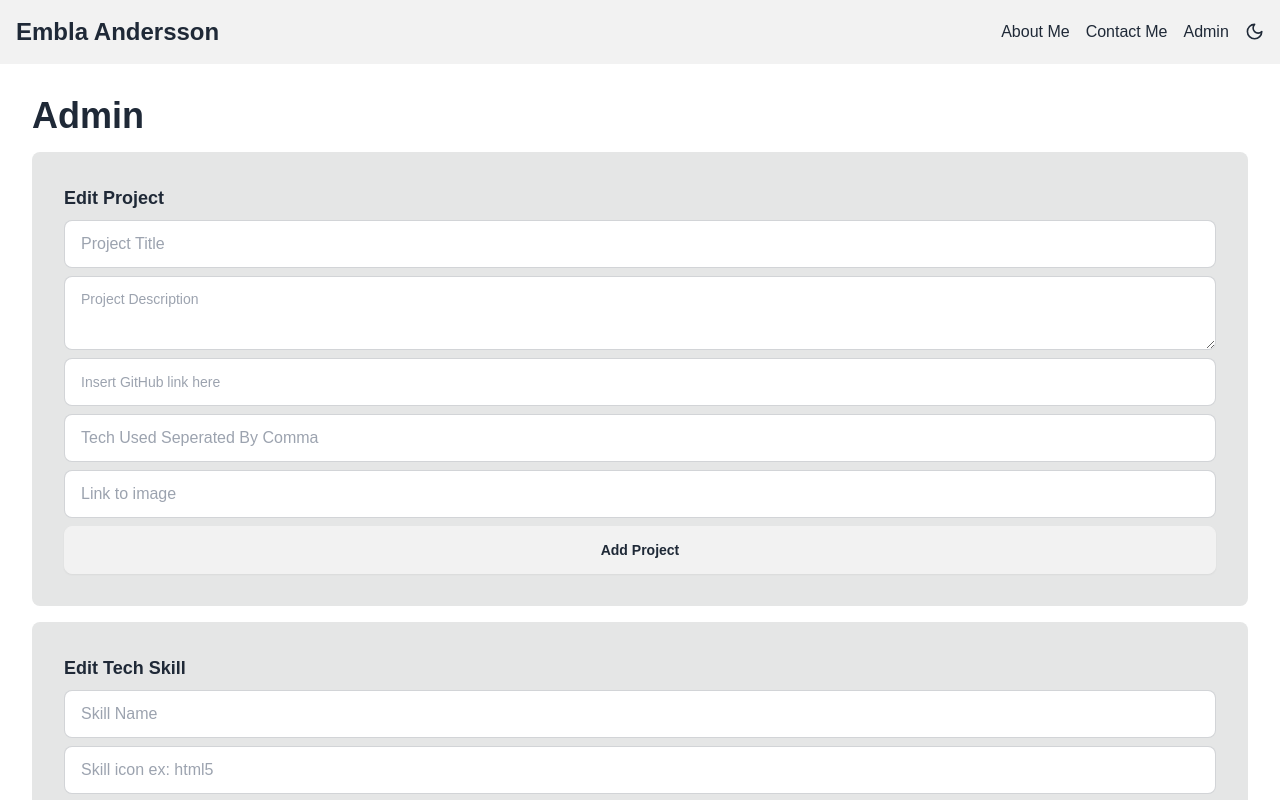
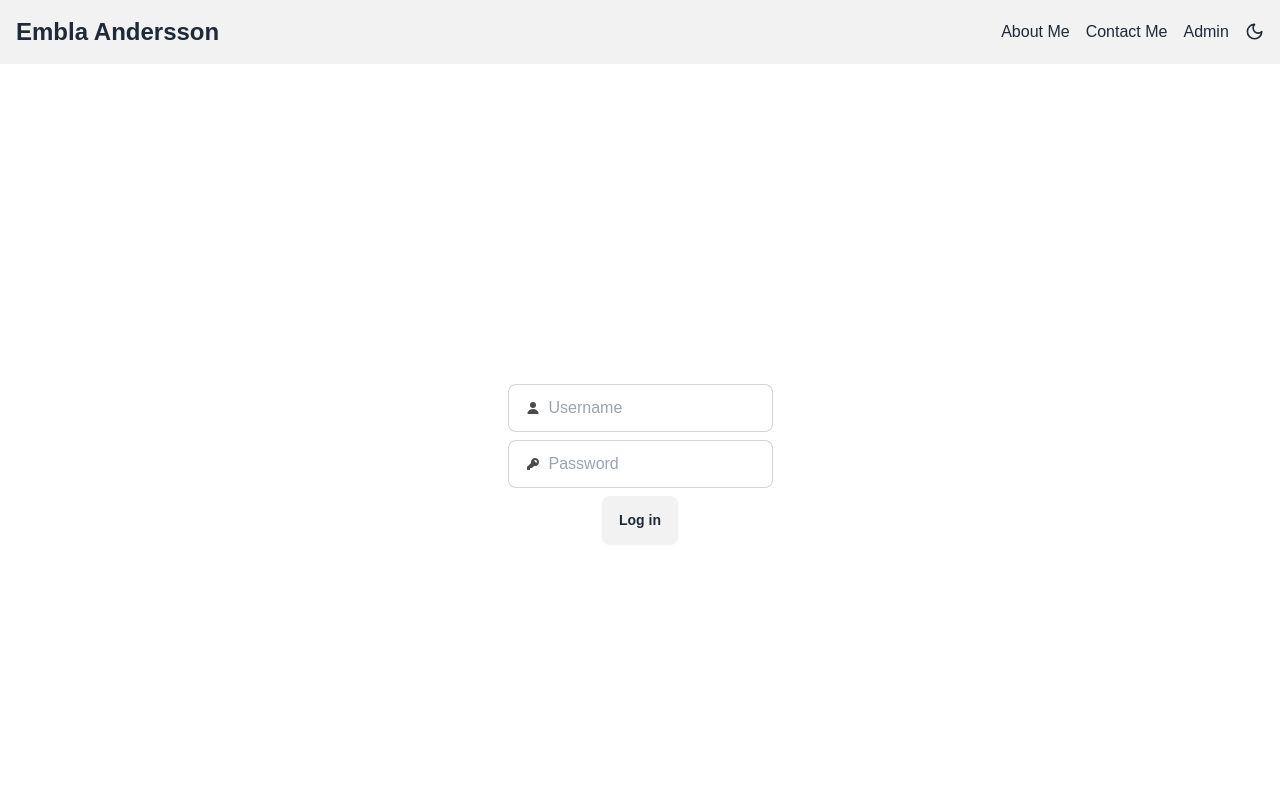
Before and after one commit to emblaah/portfolio, a Next.js app: page /admin in a window 1280 px wide. Shown: the top 800 px of the page. Built offline with nearby package versions, Linux system fonts and the light colour scheme.

Commit message:
Update login credentials

```diff
--- a/pages/admin.js
+++ b/pages/admin.js
@@ -106,56 +106,56 @@
   };
 
   const handleLogin = () => {
-    if (username === "Embla" && password === "Embla") {
+    if (username === "admin" && password === "password") {
       setLoggedIn(true);
     } else {
       alert("Invalid login");
     }
   };
 
-  // if (!loggedIn) {
-  //   return (
-  //     <div className="min-h-screen flex justify-center items-center flex-col gap-2">
-  //       <label className="input input-bordered flex items-center gap-2">
-  //         <svg
-  //           xmlns="http://www.w3.org/2000/svg"
-  //           viewBox="0 0 16 16"
-  //           className="h-4 w-4 opacity-70">
-  //           <path d="M8 8a3 3 0 1 0 0-6 3 3 0 0 0 0 6ZM12.735 14c.618 0 1.093-.561.872-1.139a6.002 6.002 0 0 0-11.215 0c-.22.578.254 1.139.872 1.139h9.47Z" />
-  //         </svg>
-  //         <input
-  //           type="text"
-  //           className="grow "
-  //           fill="currentColor"
-  //           placeholder="Username"
-  //           onChange={(e) => setUsername(e.target.value)}
-  //         />
-  //       </label>
-  //       <label className="input input-bordered flex items-center gap-2">
-  //         <svg
-  //           xmlns="http://www.w3.org/2000/svg"
-  //           viewBox="0 0 16 16"
-  //           className="h-4 w-4 opacity-70">
-  //           <path
-  //             fillRule="evenodd"
-  //             d="M14 6a4 4 0 0 1-4.899 3.899l-1.955 1.955a.5.5 0 0 1-.353.146H5v1.5a.5.5 0 0 1-.5.5h-2a.5.5 0 0 1-.5-.5v-2.293a.5.5 0 0 1 .146-.353l3.955-3.955A4 4 0 1 1 14 6Zm-4-2a.75.75 0 0 0 0 1.5.5.5 0 0 1 .5.5.75.75 0 0 0 1.5 0 2 2 0 0 0-2-2Z"
-  //             clipRule="evenodd"
-  //           />
-  //         </svg>
-  //         <input
-  //           type="password"
-  //           className="grow"
-  //           fill="currentColor"
-  //           placeholder="Password"
-  //           onChange={(e) => setPassword(e.target.value)}
-  //         />
-  //       </label>
-  //       <button className="btn rounded-lg" onClick={handleLogin}>
-  //         Log in
-  //       </button>
-  //     </div>
-  //   );
-  // }
+  if (!loggedIn) {
+    return (
+      <div className="min-h-screen flex justify-center items-center flex-col gap-2">
+        <label className="input input-bordered flex items-center gap-2">
+          <svg
+            xmlns="http://www.w3.org/2000/svg"
+            viewBox="0 0 16 16"
+            className="h-4 w-4 opacity-70">
+            <path d="M8 8a3 3 0 1 0 0-6 3 3 0 0 0 0 6ZM12.735 14c.618 0 1.093-.561.872-1.139a6.002 6.002 0 0 0-11.215 0c-.22.578.254 1.139.872 1.139h9.47Z" />
+          </svg>
+          <input
+            type="text"
+            className="grow "
+            fill="currentColor"
+            placeholder="Username"
+            onChange={(e) => setUsername(e.target.value)}
+          />
+        </label>
+        <label className="input input-bordered flex items-center gap-2">
+          <svg
+            xmlns="http://www.w3.org/2000/svg"
+            viewBox="0 0 16 16"
+            className="h-4 w-4 opacity-70">
+            <path
+              fillRule="evenodd"
+              d="M14 6a4 4 0 0 1-4.899 3.899l-1.955 1.955a.5.5 0 0 1-.353.146H5v1.5a.5.5 0 0 1-.5.5h-2a.5.5 0 0 1-.5-.5v-2.293a.5.5 0 0 1 .146-.353l3.955-3.955A4 4 0 1 1 14 6Zm-4-2a.75.75 0 0 0 0 1.5.5.5 0 0 1 .5.5.75.75 0 0 0 1.5 0 2 2 0 0 0-2-2Z"
+              clipRule="evenodd"
+            />
+          </svg>
+          <input
+            type="password"
+            className="grow"
+            fill="currentColor"
+            placeholder="Password"
+            onChange={(e) => setPassword(e.target.value)}
+          />
+        </label>
+        <button className="btn rounded-lg" onClick={handleLogin}>
+          Log in
+        </button>
+      </div>
+    );
+  }
   console.log("techSkills", techSkills);
 
   return (
```
